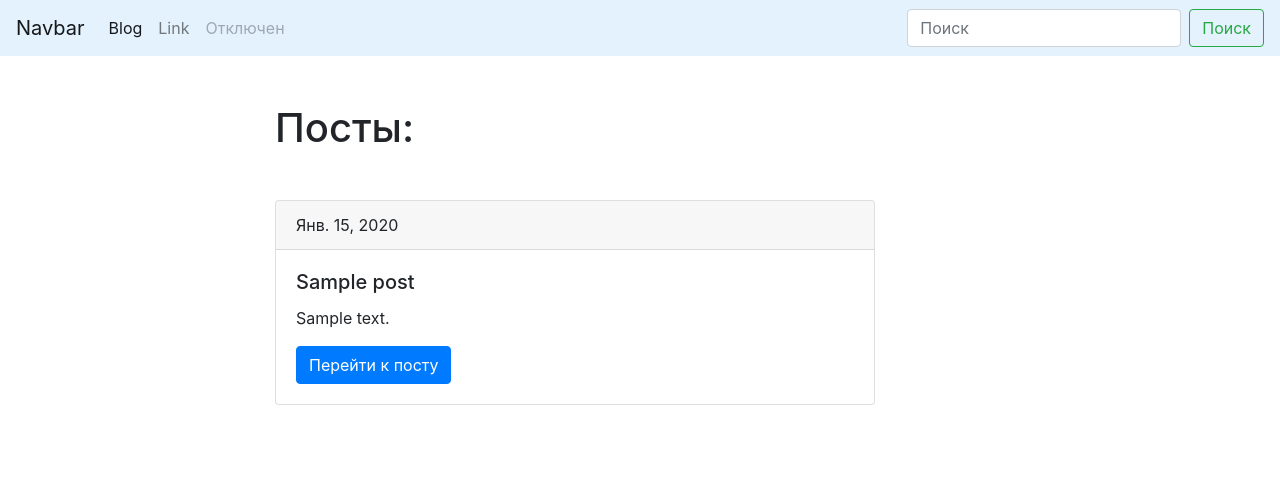
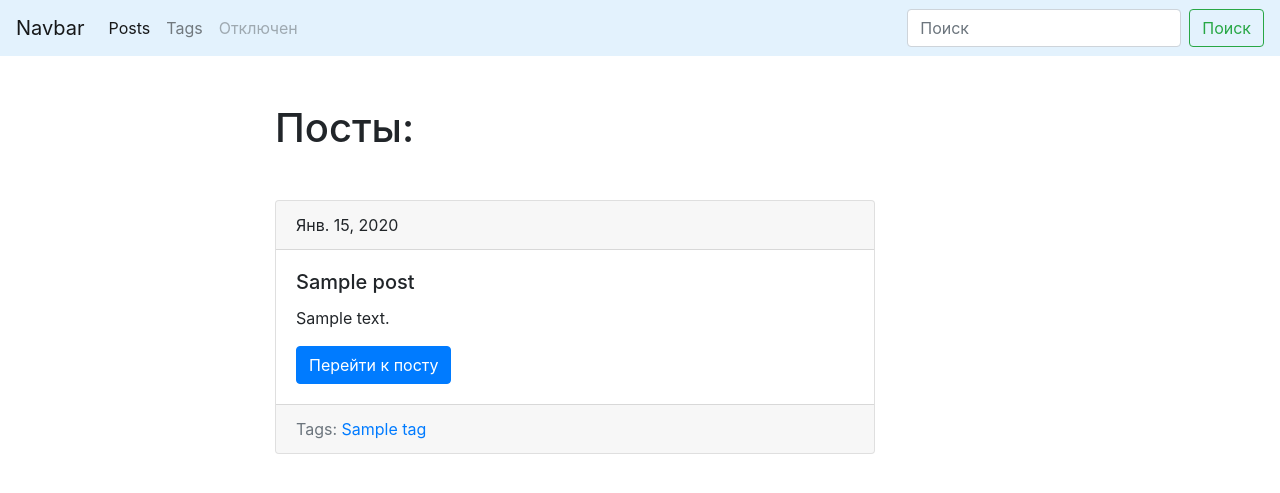
Before and after one commit to formallize/project_molch, a Django app: page / in a window 1280 px wide. Shown: the top 493 px of the page. Run offline with Django 3.2, Linux system fonts and the light colour scheme; tables that the repository leaves empty hold one stand-in row (values such as "Sample post").

Commit message:
tags added

```diff
--- a/blogengine/blog/models.py
+++ b/blogengine/blog/models.py
@@ -5,6 +5,7 @@ class Post(models.Model):
     title = models.CharField(max_length=150, db_index=True)
     slug = models.SlugField(max_length=150, unique=True)
     body = models.TextField(blank=True, db_index=True)
+    tag = models.ManyToManyField('Tag', blank=True, related_name='posts')
     date_pub = models.DateField(auto_now_add=True)
 
     def get_absolute_url(self):
@@ -12,3 +13,13 @@ class Post(models.Model):
 
     def __str__(self):
         return '{}'.format(self.title)
+
+class Tag(models.Model):
+    title = models.CharField(max_length=50)
+    slug = models.SlugField(max_length=50, unique=True)
+
+    def __str__(self):
+        return '{}'.format(self.title)
+
+    def get_absolute_url(self):
+        return reverse('tag_detail', kwargs={'slug':self.slug})
--- a/blogengine/blog/templates/blog/index.html
+++ b/blogengine/blog/templates/blog/index.html
@@ -2,15 +2,6 @@
     {% block content %}
     <div class="mb-5"><h1>Посты:</h1></div>
     {% for post in posts %}
-    <div class="card mt-4" style="width: 600px;">
-        <div class="card-header">
-          {{ post.date_pub }}
-        </div>
-        <div class="card-body">
-          <h5 class="card-title">{{ post.title }}</h5>
-          <p class="card-text">{{ post.body }}</p>
-          <a href="{{ post.get_absolute_url }}" class="btn btn-primary">Перейти к посту</a>
-        </div>
-      </div>
+    {% include 'includes/card.html' %}
    {% endfor %}
 {% endblock %}
--- /dev/null
+++ b/blogengine/blog/templates/includes/card.html
@@ -0,0 +1,16 @@
+<div class="card mt-4" style="width: 600px;">
+    <div class="card-header">
+    {{ post.date_pub }}
+    </div>
+    <div class="card-body">
+    <h5 class="card-title">{{ post.title }}</h5>
+    <p class="card-text">{{ post.body }}</p>
+    <a href="{{ post.get_absolute_url }}" class="btn btn-primary">Перейти к посту</a>
+    </div>
+    <div class="card-footer text-muted">
+        Tags:
+        {% for tag in post.tag.all %}
+            <a href="{{ tag.get_absolute_url }}">{{ tag.title }}</a>
+        {% endfor %}
+    </div>
+</div>
--- a/blogengine/blog/urls.py
+++ b/blogengine/blog/urls.py
@@ -5,5 +5,7 @@ from .views import *
 
 urlpatterns = [
     path('', post_list, name='post_list'),
-    path('post/<str:slug>/', post_detail, name='post_detail')
+    path('post/<str:slug>/', post_detail, name='post_detail'),
+    path('tags/', tag_list, name='tag_list'),
+    path('tag/<str:slug>', tag_detail, name='tag_detail')
 ]
--- a/blogengine/blog/views.py
+++ b/blogengine/blog/views.py
@@ -1,5 +1,5 @@
 from django.shortcuts import render
-from .models import Post
+from .models import *
 
 
 def post_list(requset):
@@ -9,3 +9,11 @@ def post_list(requset):
 def post_detail(request, slug):
     post = Post.objects.get(slug__iexact=slug)
     return render(request, 'blog/post_detail.html', context={'post':post})
+
+def tag_list(request):
+    tags = Tag.objects.all()
+    return render(request, 'blog/tag_list.html', context={'tags':tags})
+
+def tag_detail(request, slug):
+    tag = Tag.objects.get(slug__iexact=slug)
+    return render(request, 'blog/tag_detail.html', context={'tag':tag})
--- a/blogengine/templates/base.html
+++ b/blogengine/templates/base.html
@@ -20,10 +20,10 @@
         <div class="collapse navbar-collapse" id="navbarSupportedContent">
           <ul class="navbar-nav mr-auto">
             <li class="nav-item active">
-              <a class="nav-link" href="{% url 'post_list' %}">Blog</a>
+              <a class="nav-link" href="{% url 'post_list' %}">Posts</a>
             </li>
             <li class="nav-item">
-              <a class="nav-link" href="#">Link</a>
+              <a class="nav-link" href="{% url 'tag_list' %}">Tags</a>
             </li>
             <li class="nav-item">
               <a class="nav-link disabled" href="#">Отключен</a>
```
Also changed, not shown: blogengine/blog/templates/blog/tag_detail.html (added, +14 -0 lines), blogengine/blog/templates/blog/tag_list.html (added, +13 -0 lines), blogengine/blog/migrations/0002_auto_20201229_2147.py (added).
